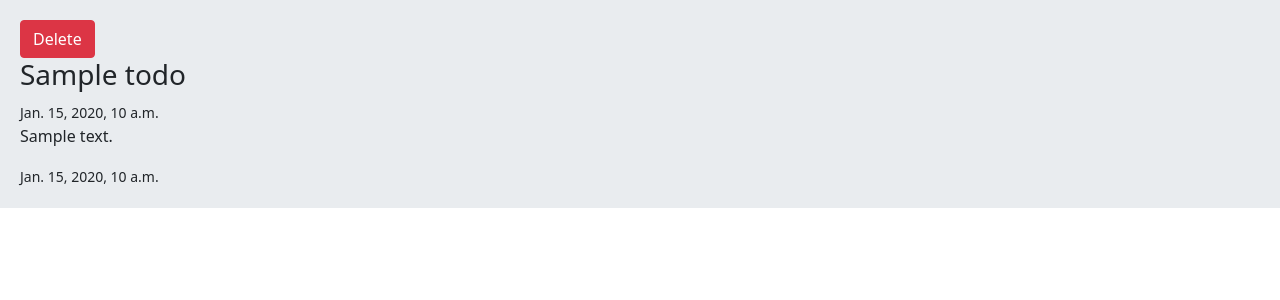
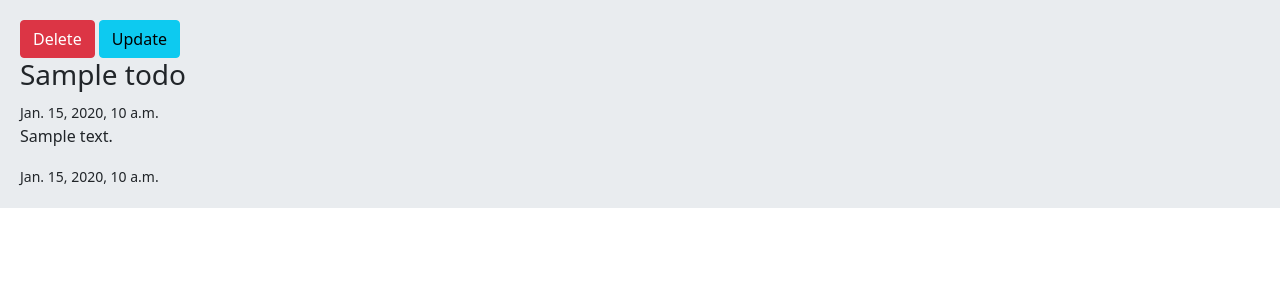
Before and after one commit to kabiri95/To-do-app, a Django app: page /detail/1/ in a window 1280 px wide. Shown: the part 56-356 px from the top of the page. Run offline with Django 4.2, Linux system fonts and the light colour scheme; tables that the repository leaves empty hold one stand-in row (values such as "Sample post").

Commit message:
update form

```diff
--- a/A/home/forms.py
+++ b/A/home/forms.py
@@ -1,4 +1,5 @@
 from django import forms
+from .models import Todo
 
 
 class TodoCreateForm(forms.Form):
@@ -6,3 +7,8 @@ class TodoCreateForm(forms.Form):
     body = forms.CharField()
     created = forms.DateTimeField()
     deadline = forms.DateTimeField(required=False)
+
+class TodoUpdateForm(forms.ModelForm):
+    class Meta:
+        model = Todo
+        fields = '__all__'
--- a/A/home/urls.py
+++ b/A/home/urls.py
@@ -5,5 +5,6 @@ urlpatterns = [
     path('', views.home, name='home'),
     path('detail/<int:todo_id>/', views.detail, name='details'),
     path('delete/<int:todo_id>/', views.delete, name='delete'),
-    path('create/', views.create, name='create')
+    path('update/<int:todo_id>', views.update, name='update'),
+    path('create/', views.create, name='create'),
 ]
--- a/A/home/views.py
+++ b/A/home/views.py
@@ -1,7 +1,7 @@
 from django.shortcuts import render, redirect
 from .models import Todo
 from django.contrib import messages
-from .forms import TodoCreateForm
+from .forms import TodoCreateForm, TodoUpdateForm
 
 def home(request):
     all = Todo.objects.all()
@@ -29,3 +29,16 @@ def create(request):
     else:
         form =TodoCreateForm()
     return render(request, 'create.html', {'form': form})
+
+
+def update(request, todo_id):
+    todo = Todo.objects.get(id=todo_id)
+    if request.method == 'POST':
+        form =TodoUpdateForm(request.POST, instance=todo)
+        if form.is_valid():
+            form.save()
+            messages.success(request, 'your todo update successfully', 'success')
+            return redirect('details', todo_id)
+    else:
+        form = TodoUpdateForm(instance=todo)
+    return render(request, 'update.html', {'form': form})
--- a/A/templates/detail.html
+++ b/A/templates/detail.html
@@ -1,7 +1,8 @@
 {% extends 'base.html' %}
 
 {% block content %}
-  <a href="{% url 'delete' todo.id%}" class="btn btn-danger">Delete</a>
+  <a href="{% url 'delete' todo.id %}" class="btn btn-danger">Delete</a>
+  <a href="{% url 'update' todo.id %}"class="btn btn-info">Update</a>
   <h3>{{ todo.title }}</h3>
   <small>{{todo.created}}</small>
   <p>{{todo.body}}</p>
```
Also changed, not shown: A/templates/update.html (added, +9 -0 lines).
